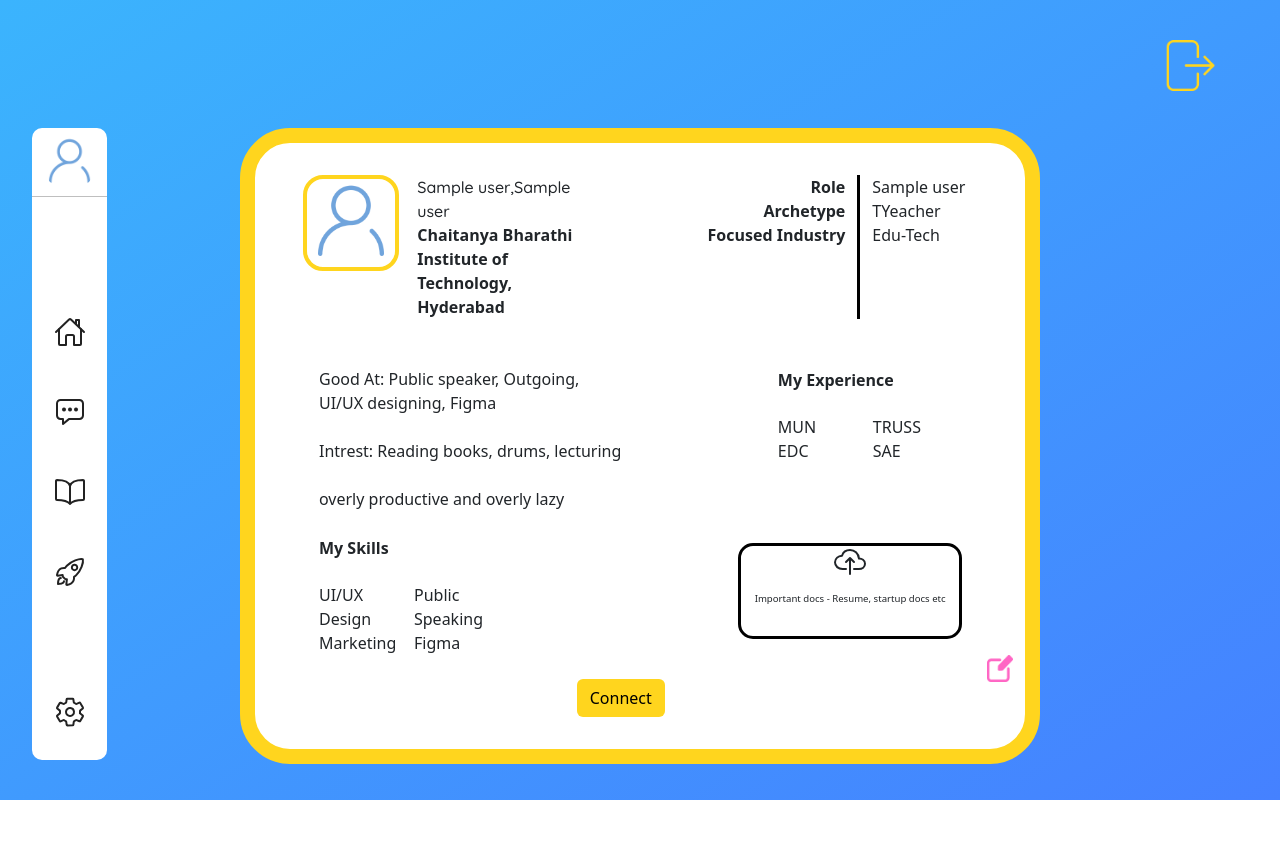
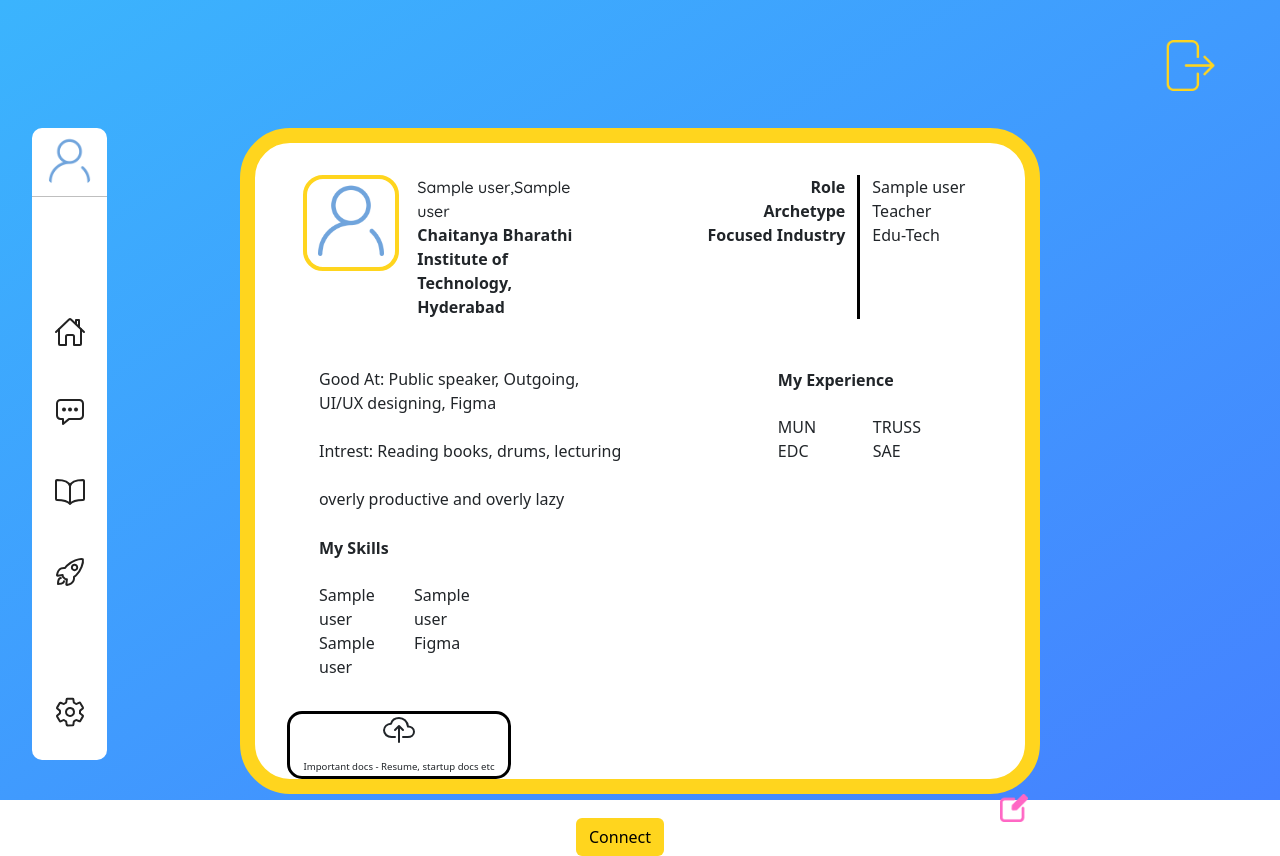
Before and after one commit to vanshnawander/Truss_algo, a Python web app: template templates/otherProfile.html in a window 1280 px wide. Before the commit the page ends 800 px from the top, so only its background shows below. Run offline with Jinja, Linux system fonts and the light colour scheme; the template is opened without the code that fills it: most values are stand-ins (such as "Sample title", 1, 10 or a date in 2020); some web fonts are replaced.

Commit message:
Update otherProfile.html

```diff
--- a/templates/otherProfile.html
+++ b/templates/otherProfile.html
@@ -369,7 +369,7 @@
                     Role <br> Archetype <br> Focused Industry
                 </div>
                 <div class="col-3 moveright">
-                    {{data[16]}} <br> TYeacher <br> Edu-Tech
+                    {{data[16]}} <br> Teacher <br> Edu-Tech
                 </div>
             </div>
             <div class="row">
@@ -399,16 +399,17 @@
             <div class="row pbom">
                 <div class="col-5">
                     <span class="bold mar exp">  My Skills</span>
-                    <div class="row rel" style="width: 190px;">
+                     <div class="row rel" style="width: 190px;">
                         <div class="col-4">
-                            UI/UX Design <br> Marketing
+                            {{data[9]}} <br> {{data[11]}}
                         </div>
                         <div class="col-2">
 
                         </div>
                         <div class="col-4">
-                            Public Speaking <br> Figma
+                            {{data[13]}} <br> Figma
                         </div>
+                    </div>
                     </div>
                 </div>
                 <div class="col-2">
```
